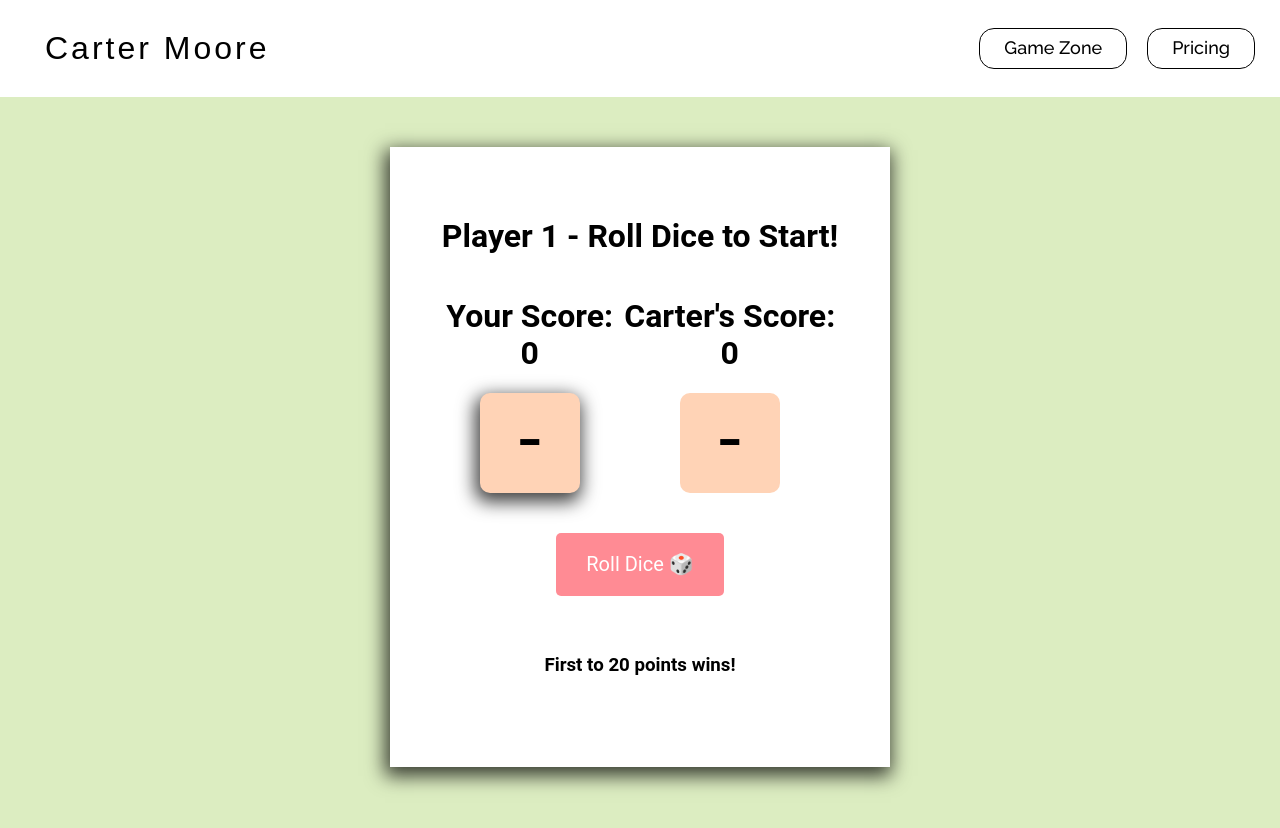
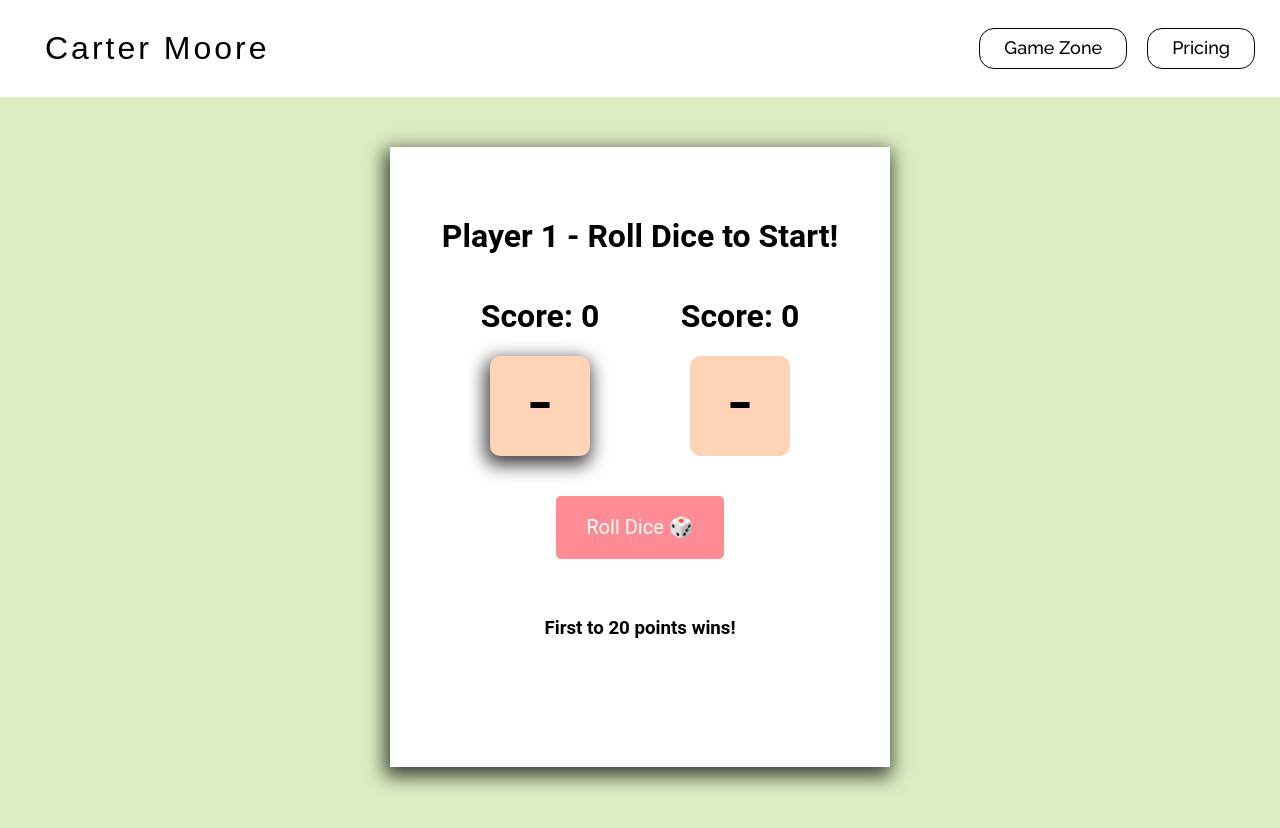
Before and after one commit to carterrmoore/rollSomeDice, a website: page index.html in a window 1280 px wide. Drawn offline with nearby package versions, Linux system fonts and the light colour scheme; a web font is replaced by a local one.

Commit message:
Update index.html

```diff
--- a/index.html
+++ b/index.html
@@ -32,13 +32,13 @@
             <h1 id="message">Player 1 - Roll Dice to Start!</h1>
             <div class="players">
                 <div id="player1">
-                    <h1 class="scoreone">Your Score:
+                    <h1 class="scoreone">Score:
                         <span id="player1Scoreboard">0</span>
                     </h1>
                     <div id="player1Dice" class="dice active">-</div>
                 </div>
                 <div id="player2">
-                    <h1 class="scoretwo">Carter's Score:
+                    <h1 class="scoretwo">Score:
                         <span id="player2Scoreboard">0</span>
                     </h1>
                     <div id="player2Dice" class="dice">-</div>
```
